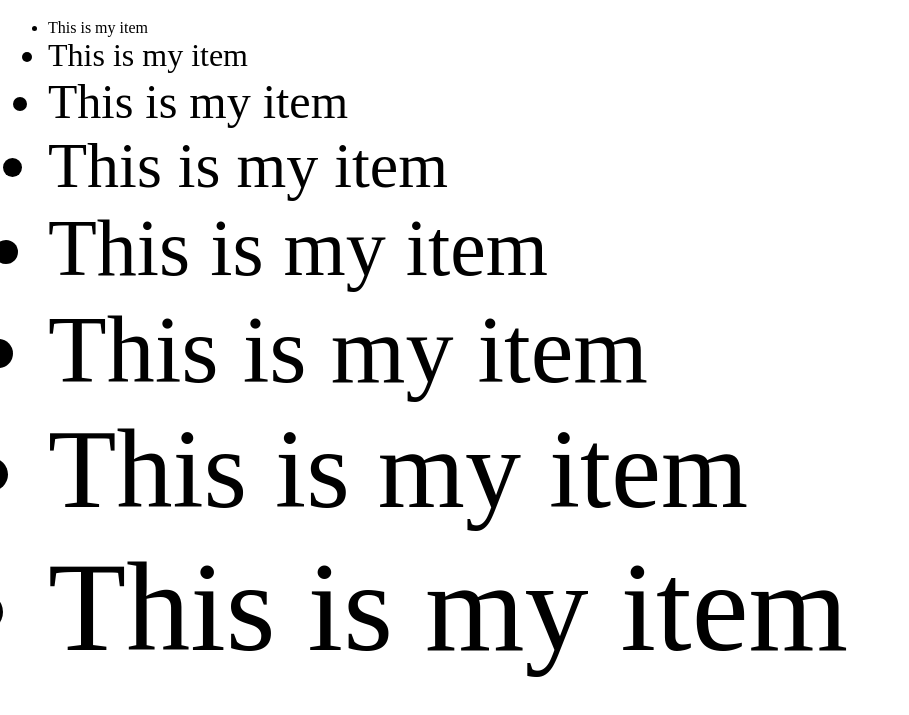
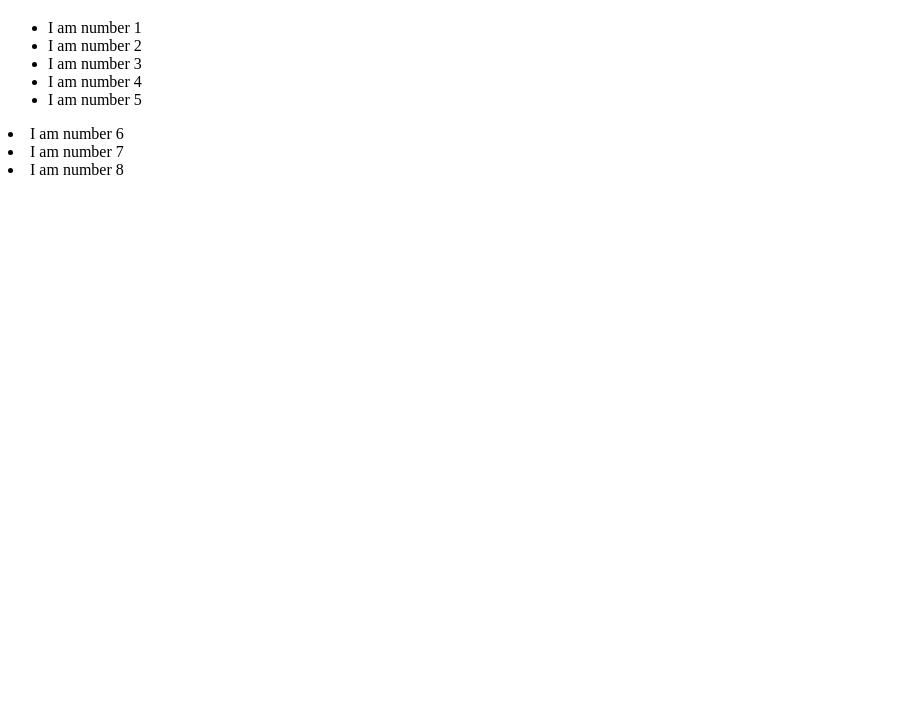
Before and after one commit to EnergeticPixels/bindingData2Elements, a website: page index.htm in a window 1280 px wide. Shown: the part 61-776 px from the top of the page, without its empty margins (0-909 px from the left). Drawn offline with Linux system fonts and the light colour scheme.

Commit message:
using enter and exit methods

```diff
--- a/index.htm
+++ b/index.htm
@@ -25,30 +25,48 @@
                 <li class='item'>This is my item</li>
                 <li class='item'>This is my item</li>
                 <li class='item'>This is my item</li>
-                <li class='item'>This is my item</li>
-                <li class='item'>This is my item</li>
-                <li class='item'>This is my item</li>
             </ul>
 
         </main>
         <footer></footer>
         <script>
+            var numbers = [1, 2, 3, 4, 5, 6, 7, 8];
             // binding the numbers data as the text of the UL
-/*           var numbers = [1, 2, 3, 4, 5, 6, 7, 8];
+/*
             d3.selectAll('.item')
                 .data(numbers)
                 .text(function (d) {
                     return 'I am number ' + d;
             });
 */
+/*
             // adding some kind of style to the function return
-            var numbers = [1, 2, 3, 4, 5, 6, 7, 8];
             d3.selectAll('.item')
                 .data(numbers)
                 .style('font-size', function(d) {
                     return d+'em';
                 });
-
+*/
+            // what happens when there is more data than prescribed html elements
+            // doing something with the left over data 'numbers'
+/*            d3.select('body').selectAll('li')
+                .data(numbers)
+                .enter().append('li')
+                .text(function(d) {
+                    return 'I am number ' + d;
+                });
+*/
+            // doing it correct with enter and exit
+            var li = d3.select('body').selectAll('li')
+                .data(numbers)
+                .text(function(d) {
+                    return 'I am number ' + d;
+                });
+            li.enter().append('li')
+                .text(function(d) {
+                    return 'I am number ' + d;
+                });
+            li.exit().remove();
         </script>
     </body>
 </html>
```
